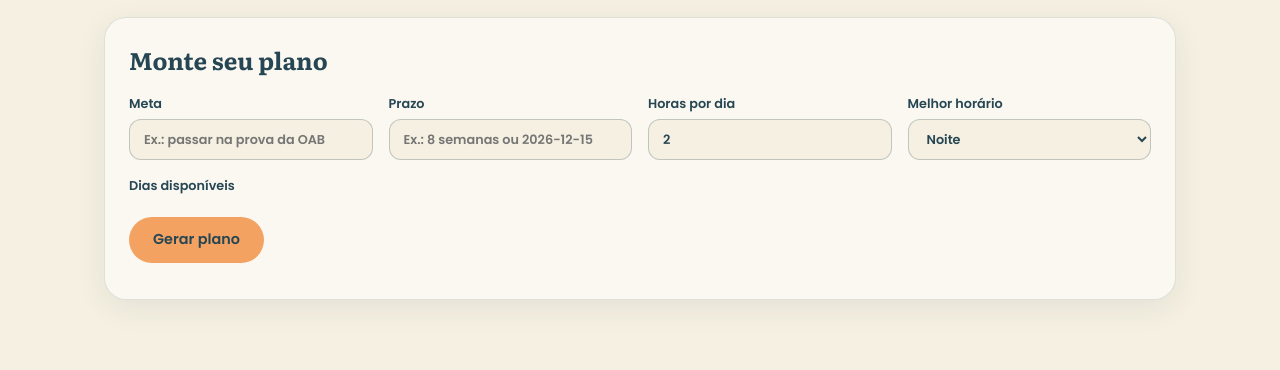
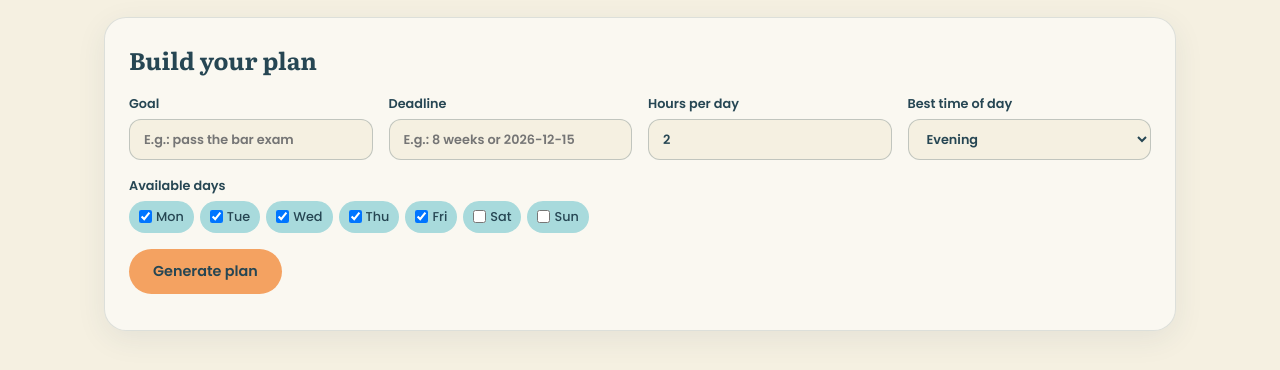
Before and after one commit to toinsql/toinkan, a website: page app.html in a window 1280 px wide. Shown: the part 52-422 px from the top of the page. Drawn offline with Linux system fonts and the light colour scheme.

Commit message:
fix(app): corrige erro de inicializacao que quebrava a demo e o i18n

```diff
--- a/app.html
+++ b/app.html
@@ -62,14 +62,15 @@
   </section>
 </main>
 <script>
-const DIAS=["seg","ter","qua","qui","sex","sab","dom"], NOMES=I18N.pt.dn;
+const DIAS=["seg","ter","qua","qui","sex","sab","dom"];
 const $=id=>document.getElementById(id);
-const I18N={pt:{title:"Monte seu plano",meta:"Meta",metaPh:"Ex.: passar na prova da OAB",prazo:"Prazo",prazoPh:"Ex.: 8 semanas ou 2026-12-15",horas:"Horas por dia",horario:"Melhor horário",manha:"Manhã",tarde:"Tarde",noite:"Noite",dias:"Dias disponíveis",go:"Gerar plano",semana:"Sua semana",re:"Replanejar semana",ics:"Exportar .ics",demo:"Modo demonstração: este plano é de exemplo e foi gerado por regras, sem IA. O plano real com Claude chega no beta.",loading:L("loading"),err:"Erro",pick:"Escolha ao menos um dia.",estudo:"estudo","revisão":"revisão",simulado:"simulado",dn:["Segunda","Terça","Quarta","Quinta","Sexta","Sábado","Domingo"]},
+const I18N={pt:{title:"Monte seu plano",meta:"Meta",metaPh:"Ex.: passar na prova da OAB",prazo:"Prazo",prazoPh:"Ex.: 8 semanas ou 2026-12-15",horas:"Horas por dia",horario:"Melhor horário",manha:"Manhã",tarde:"Tarde",noite:"Noite",dias:"Dias disponíveis",go:"Gerar plano",semana:"Sua semana",re:"Replanejar semana",ics:"Exportar .ics",demo:"Modo demonstração: este plano é de exemplo e foi gerado por regras, sem IA. O plano real com Claude chega no beta.",loading:"Gerando…",err:"Erro",pick:"Escolha ao menos um dia.",estudo:"estudo","revisão":"revisão",simulado:"simulado",dn:["Segunda","Terça","Quarta","Quinta","Sexta","Sábado","Domingo"]},
 en:{title:"Build your plan",meta:"Goal",metaPh:"E.g.: pass the bar exam",prazo:"Deadline",prazoPh:"E.g.: 8 weeks or 2026-12-15",horas:"Hours per day",horario:"Best time of day",manha:"Morning",tarde:"Afternoon",noite:"Evening",dias:"Available days",go:"Generate plan",semana:"Your week",re:"Replan week",ics:"Export .ics",demo:"Demo mode: this is a sample plan generated by rules, without AI. The real Claude-powered plan arrives in the beta.",loading:"Generating…",err:"Error",pick:"Pick at least one day.",estudo:"study","revisão":"review",simulado:"mock exam",dn:["Monday","Tuesday","Wednesday","Thursday","Friday","Saturday","Sunday"]}};
 // idioma escolhido na landing (localStorage "toinkan.lang"); senão, o do navegador
 let LANG=localStorage.getItem("toinkan.lang")||((navigator.language||"pt").toLowerCase().startsWith("en")?"en":"pt");
 LANG=LANG==="en"?"en":"pt";
 const L=k=>I18N[LANG][k];
+const NOMES=I18N.pt.dn;
 let state=JSON.parse(localStorage.getItem("toinkan")||"null"); // {plano, sessoes:[{...,feita}]}
 $("days").innerHTML=DIAS.map((d,i)=>`<label><input type="checkbox" value="${d}" ${i<5?"checked":""}>${NOMES[i].slice(0,3)}</label>`).join("");
 const dayName=i=>L("dn")[i];
```
